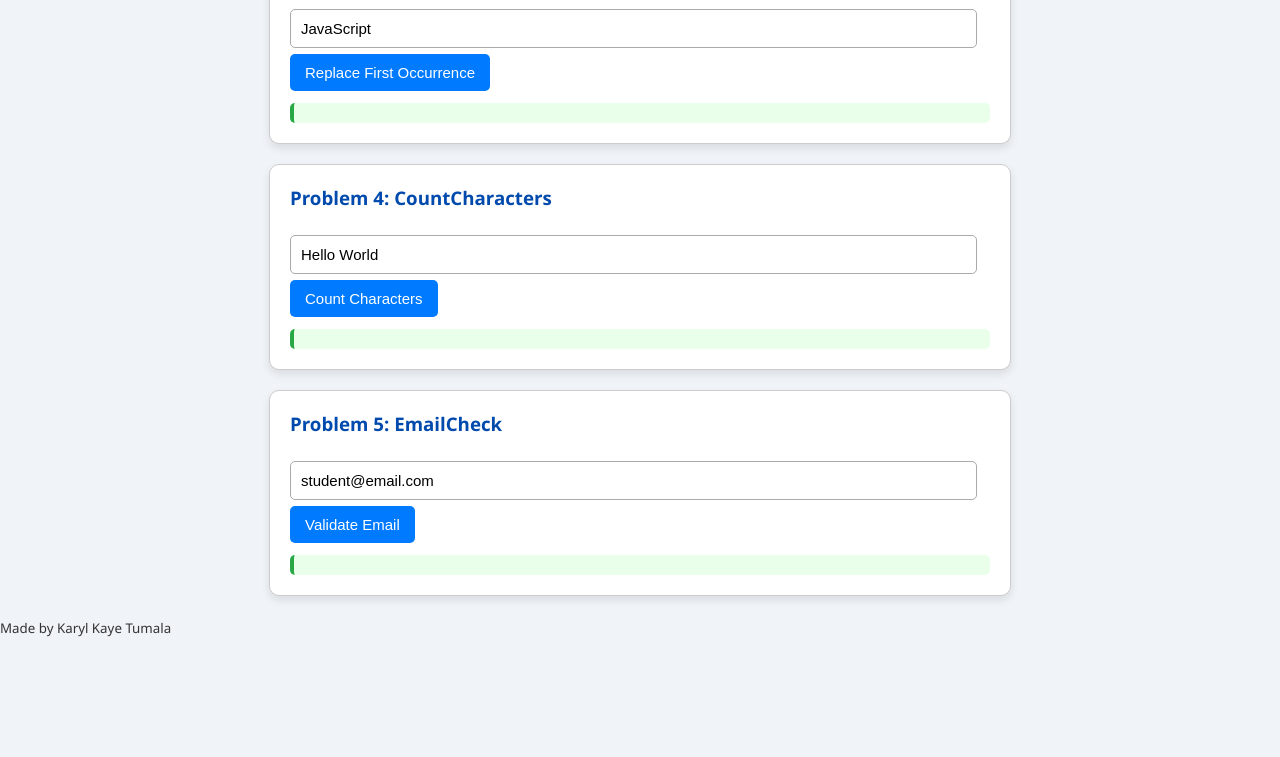
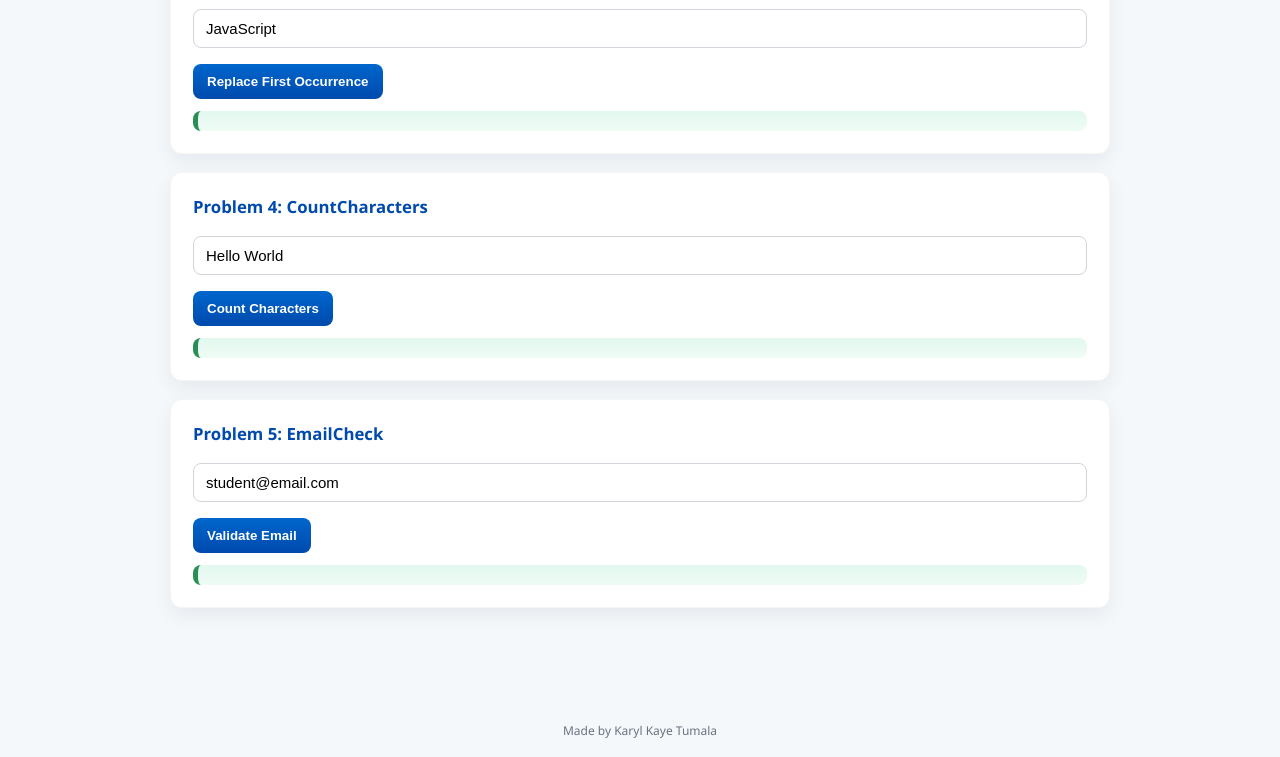
Before and after one commit to karyltumala/-Javascript-Machine-Problems, a plain HTML site: page index.html in a window 1280 px wide. Shown: the part 811-1568 px from the top of the page. Before the commit the page ends 1449 px from the top, so only its background shows below. Drawn offline with Linux system fonts and the light colour scheme.

Commit message:
Update style.css

```diff
--- a/style.css
+++ b/style.css
@@ -1,65 +1,115 @@
-body {
-    font-family: "Segoe UI", Arial, sans-serif;
-    margin: 0;
-    padding: 0;
-    background: #f0f4f8;
-    color: #333;
+/* Basic page layout */
+:root{
+    --accent: #0066cc;
+    --accent-dark: #004aad;
+    --card-bg: #ffffff;
+    --page-bg: #f4f8fb;
+    --muted: #6b7280;
+    --success: #1f8a4b;
 }
 
-h1 {
-    text-align: center;
-    padding: 20px 0;
-    background: #004aad;
-    color: white;
-    margin: 0 0 20px 0;
+* { box-sizing: border-box; }
+body {
+    margin: 0;
+    font-family: "Segoe UI", Roboto, system-ui, Arial, sans-serif;
+    background: var(--page-bg);
+    color: #111827;
+    -webkit-font-smoothing:antialiased;
+    -moz-osx-font-smoothing:grayscale;
 }
 
+/* Header */
+header {
+    background: linear-gradient(90deg, var(--accent-dark), var(--accent));
+    color: #fff;
+    padding: 28px 16px;
+    text-align: center;
+    box-shadow: 0 6px 18px rgba(2,6,23,0.08);
+}
+header h1 { margin: 0; font-size: 1.6rem; letter-spacing: 0.2px; }
+header .subtitle { margin: 6px 0 0; opacity: 0.95; font-size: 0.95rem }
+
+/* Main container */
+main {
+    width: 92%;
+    max-width: 940px;
+    margin: 20px auto 60px;
+    padding-bottom: 16px;
+}
+
+/* Problem card */
 .problem {
-    width: 80%;
-    max-width: 700px;
-    margin: 20px auto;
-    padding: 20px;
-    background: white;
-    border-radius: 10px;
-    border: 1px solid #ccc;
-    box-shadow: 0 4px 8px rgba(0,0,0,0.1);
+    background: var(--card-bg);
+    border-radius: 12px;
+    padding: 18px;
+    margin: 18px 0;
+    box-shadow: 0 8px 20px rgba(15,23,42,0.06);
+    border: 1px solid rgba(15,23,42,0.04);
 }
 
 .problem h3 {
-    margin-top: 0;
-    color: #004aad;
+    margin: 0 0 10px 0;
+    color: var(--accent-dark);
+    font-size: 1.05rem;
 }
 
-input {
-    width: 95%;
-    padding: 10px;
-    margin: 6px 0;
-    border: 1px solid #aaa;
-    border-radius: 5px;
+/* Inputs and buttons */
+input[type="text"],
+input[type="email"],
+input,
+textarea {
+    width: 100%;
+    padding: 10px 12px;
+    border: 1px solid #d1d5db;
+    border-radius: 8px;
     font-size: 15px;
+    margin: 8px 0;
+    outline: none;
+    transition: box-shadow .18s, border-color .18s;
+}
+
+input:focus {
+    border-color: var(--accent);
+    box-shadow: 0 6px 18px rgba(2,6,23,0.06);
 }
 
 button {
-    padding: 10px 15px;
-    background: #007bff;
+    display: inline-block;
+    margin-top: 8px;
+    padding: 10px 14px;
+    border-radius: 8px;
     border: none;
-    color: white;
-    font-size: 15px;
-    border-radius: 5px;
+    background: linear-gradient(180deg,var(--accent),var(--accent-dark));
+    color: #fff;
+    font-weight: 600;
     cursor: pointer;
-    transition: 0.3s;
+    transition: transform .12s ease, box-shadow .12s ease;
 }
 
-button:hover {
-    background: #0056b3;
+button:hover { transform: translateY(-2px); box-shadow: 0 10px 24px rgba(2,6,23,0.08); }
+button:active { transform: translateY(0); }
+
+/* Output box */
+.output {
+    margin-top: 12px;
+    font-weight: 700;
+    color: #0b3140;
+    background: linear-gradient(180deg, rgba(223,247,237,0.9), rgba(237,252,243,0.9));
+    padding: 10px 12px;
+    border-radius: 8px;
+    border-left: 5px solid rgba(31,138,75,0.95);
 }
 
-.output {
-    margin-top: 12px;
-    font-weight: bold;
-    color: #008000;
-    background: #e9ffe9;
-    padding: 10px;
-    border-radius: 5px;
-    border-left: 4px solid #28a745;
+/* Footer */
+footer {
+    text-align: center;
+    color: var(--muted);
+    padding: 18px 8px;
+    font-size: 0.9rem;
 }
+
+/* Responsive tweaks */
+@media (min-width: 1100px){
+    main { width: 80%; }
+    .problem { padding: 22px; }
+}
```
